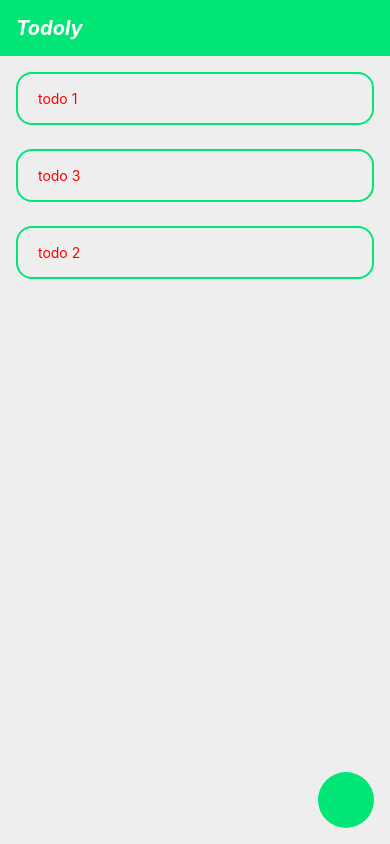
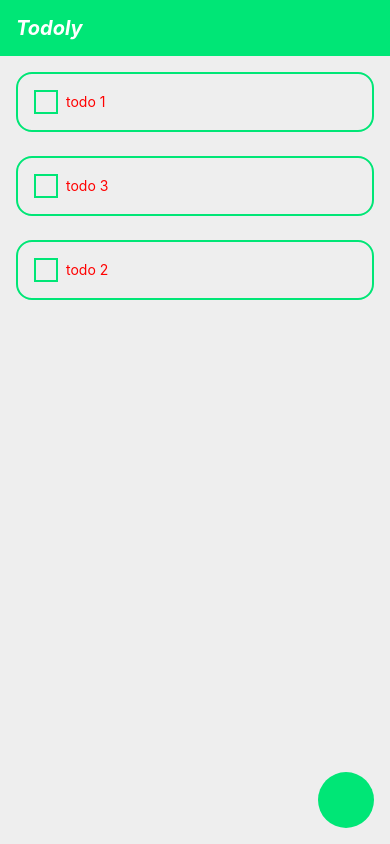
Before and after one commit to aaronsum1102/todoly-react-native, a React Native app: screen / in a window 390 px wide. Shown: the top 844 px of the page. Built offline with nearby package versions, Linux system fonts and the light colour scheme; some icons are missing.

Commit message:
Add check box for todo card

```diff
--- a/js/App.tsx
+++ b/js/App.tsx
@@ -30,7 +30,7 @@ export default class App extends React.Component {
                 isDone: false
             }
         ],
-        isTodoFormActive: false
+        isTodoFormActive: false,
     }
 
     private postTodo = (value: string) => {
@@ -53,14 +53,33 @@ export default class App extends React.Component {
         this.setState({ isTodoFormActive: false })
     }
 
+    private updateTodoStatus = (id: string) => {
+        let todos = this.state.todos.map(todo => {
+            if (todo.id === id) {
+                return {
+                    ...todo,
+                    isDone: true
+                }
+            } else {
+                return todo
+            }
+        })
+        this.setState({
+            todos: todos
+        })
+    }
+
     render() {
         return (
             <View style={styles.container}>
                 <AppStatusBar />
                 <View style={{ flex: 1 }}>
                     <AppBar />
-
-                    <TodoList todos={this.state.todos} onCardPress={this.deactivateTodoForm}></TodoList>
+                    <TodoList
+                        todos={this.state.todos}
+                        onCardPress={this.deactivateTodoForm}
+                        onUpdateTodoStatus={this.updateTodoStatus}
+                    />
                     <View style={styles.actionButton}>
                         <FloatingActionButton onPress={this.activateTodoForm} />
                     </View>
--- /dev/null
+++ b/js/common/CheckBoxAtom.tsx
@@ -0,0 +1,72 @@
+import React from "react"
+import { StyleSheet, TouchableWithoutFeedback, View, ViewStyle } from "react-native"
+import Color from "../assests/ColorEnum"
+
+export interface Props {
+    isActive: boolean
+    isSelected: boolean
+    customStyle?: ViewStyle
+    onCheckBoxPress?(): void
+}
+
+interface State {
+
+}
+
+export default class CheckBoxAtom extends React.Component<Props, State> {
+    static defaultProps = {
+        isActive: false,
+        isSelected: false
+    }
+
+    private getCheckBoxStatusStyle() {
+        if (this.props.isActive) {
+            return {
+                borderColor: Color.LIGHT_GRAY
+            }
+        } else {
+            return {
+                borderColor: Color.PRIMARY
+            }
+        }
+    }
+
+    private getCheckBoxTick() {
+        if (this.props.isSelected) {
+            return (
+                <View style={StyleSheet.flatten([styles.checkBoxTick, this.getCheckBoxStatusStyle()])} />
+            )
+        }
+        return null
+    }
+
+    render() {
+        return (
+            <TouchableWithoutFeedback onPress={this.props.onCheckBoxPress}>
+                <View style={StyleSheet.flatten([styles.checkBox, this.getCheckBoxStatusStyle(), this.props.customStyle])}>
+                    {this.getCheckBoxTick()}
+                </View>
+            </TouchableWithoutFeedback>
+        )
+    }
+}
+
+const styles = StyleSheet.create({
+    checkBox: {
+        height: 24,
+        width: 24,
+        borderWidth: 2,
+        borderStyle: "solid"
+    },
+    checkBoxTick: {
+        position: "absolute",
+        height: 8,
+        width: 16,
+        borderBottomWidth: 3,
+        borderLeftWidth: 3,
+        borderStyle: "solid",
+        transform: [{ rotate: "-45deg" }],
+        top: 4,
+        left: 2,
+    }
+});
--- a/js/components/AppBar.tsx
+++ b/js/components/AppBar.tsx
@@ -1,9 +1,9 @@
 import React from "react"
-import { StyleSheet, View, Text, Platform } from "react-native"
+import { StyleSheet, View, Text, TouchableWithoutFeedback } from "react-native"
 import Color from "../assests/ColorEnum"
 
 export interface Props {
-
+    onEditPress?(): void
 }
 
 interface State {
@@ -11,16 +11,20 @@ interface State {
 }
 
 export default class AppBar extends React.Component<Props, State> {
+    static defaultProps = {
+        isEditModeActive: false
+    }
+
     render() {
         return (
             <View style={styles.statusBar}>
                 <View style={styles.textContainer}>
                     <Text style={styles.appTitle}>Todoly</Text>
+                    {/* <TouchableWithoutFeedback onPress={this.props.onEditPress}> */}
+                    {/* <Text style={styles.editTodoText}>{this.props.isEditModeActive ? "Done" : "Edit"}</Text> */}
+                    {/* </TouchableWithoutFeedback> */}
                 </View>
             </View>
-
-
-
         )
     }
 }
@@ -35,6 +39,9 @@ const styles = StyleSheet.create({
         backgroundColor: Color.PRIMARY,
         height: 56,
         marginBottom: 8,
+        flexDirection: "row",
+        alignItems: "center",
+        justifyContent: "space-between",
     },
     appTitle: {
         padding: 16,
@@ -43,4 +50,10 @@ const styles = StyleSheet.create({
         color: Color.WHITE,
         fontWeight: "bold",
     },
+    editTodoText: {
+        fontSize: 16,
+        fontWeight: "bold",
+        color: Color.WHITE,
+        padding: 16
+    }
 });
--- a/js/components/TodoCard.tsx
+++ b/js/components/TodoCard.tsx
@@ -1,6 +1,7 @@
 import React from "react"
 import { StyleSheet, View, Text, TouchableWithoutFeedback } from "react-native"
 import CardAtom from "../common/CardAtom"
+import CheckBoxAtom from "../common/CheckBoxAtom"
 import Color from "../assests/ColorEnum"
 
 export interface Props {
@@ -8,6 +9,7 @@ export interface Props {
     isDone: boolean
     id: string
     onCardPress(): void
+    updateTodoItemStatus(id: string): void
 }
 
 interface State {
@@ -27,10 +29,23 @@ export default class ToDoCard extends React.Component<Props, State> {
         return todoTextState
     }
 
+    private onCheckBoxPress = () => {
+        this.props.updateTodoItemStatus(this.props.id)
+    }
+
     render() {
         const todoTextState = this.getState()
         const content = (
-            <Text style={[styles.todoText, todoTextState]}> {this.props.todo}</Text >
+            <View style={styles.todoContainer}>
+                <CheckBoxAtom
+                    isSelected={this.props.isDone}
+                    customStyle={{ marginRight: 8 }}
+                    onCheckBoxPress={this.onCheckBoxPress}
+                />
+                <Text style={[styles.todoText, todoTextState]}>
+                    {this.props.todo}
+                </Text >
+            </View>
         )
         return (
             <TouchableWithoutFeedback onPress={() => this.props.onCardPress()}>
@@ -40,7 +55,6 @@ export default class ToDoCard extends React.Component<Props, State> {
                     </CardAtom>
                 </View>
             </TouchableWithoutFeedback>
-
         )
     }
 }
@@ -52,6 +66,12 @@ const styles = StyleSheet.create({
         paddingTop: 8,
     },
     todoText: {
+        lineHeight: 24,
         fontSize: 14,
+    },
+    todoContainer: {
+        flexDirection: "row",
+        flex: 1,
+        alignItems: "center"
     }
 });
--- a/js/components/TodoList.tsx
+++ b/js/components/TodoList.tsx
@@ -6,17 +6,27 @@ interface Todo {
     id: string
     description: string
     isDone: boolean
+
 }
-
 export interface Props {
     todos: Todo[],
     onCardPress(): void
+    onUpdateTodoStatus(id: string): void
 }
 
 export default class TodoList extends React.PureComponent<Props> {
+    static defaultProps = {
+        shouldShowEditCheckbox: false
+    }
     _keyExtractor = (item: Todo, index: number) => item.id
     _renderItem = ({ item }: { item: Todo }) => (
-        <TodoCard todo={item.description} id={item.id} isDone={item.isDone} onCardPress={this.props.onCardPress} />
+        <TodoCard
+            todo={item.description}
+            id={item.id}
+            isDone={item.isDone}
+            onCardPress={this.props.onCardPress}
+            updateTodoItemStatus={this.props.onUpdateTodoStatus}
+        />
     )
 
     render() {
```
